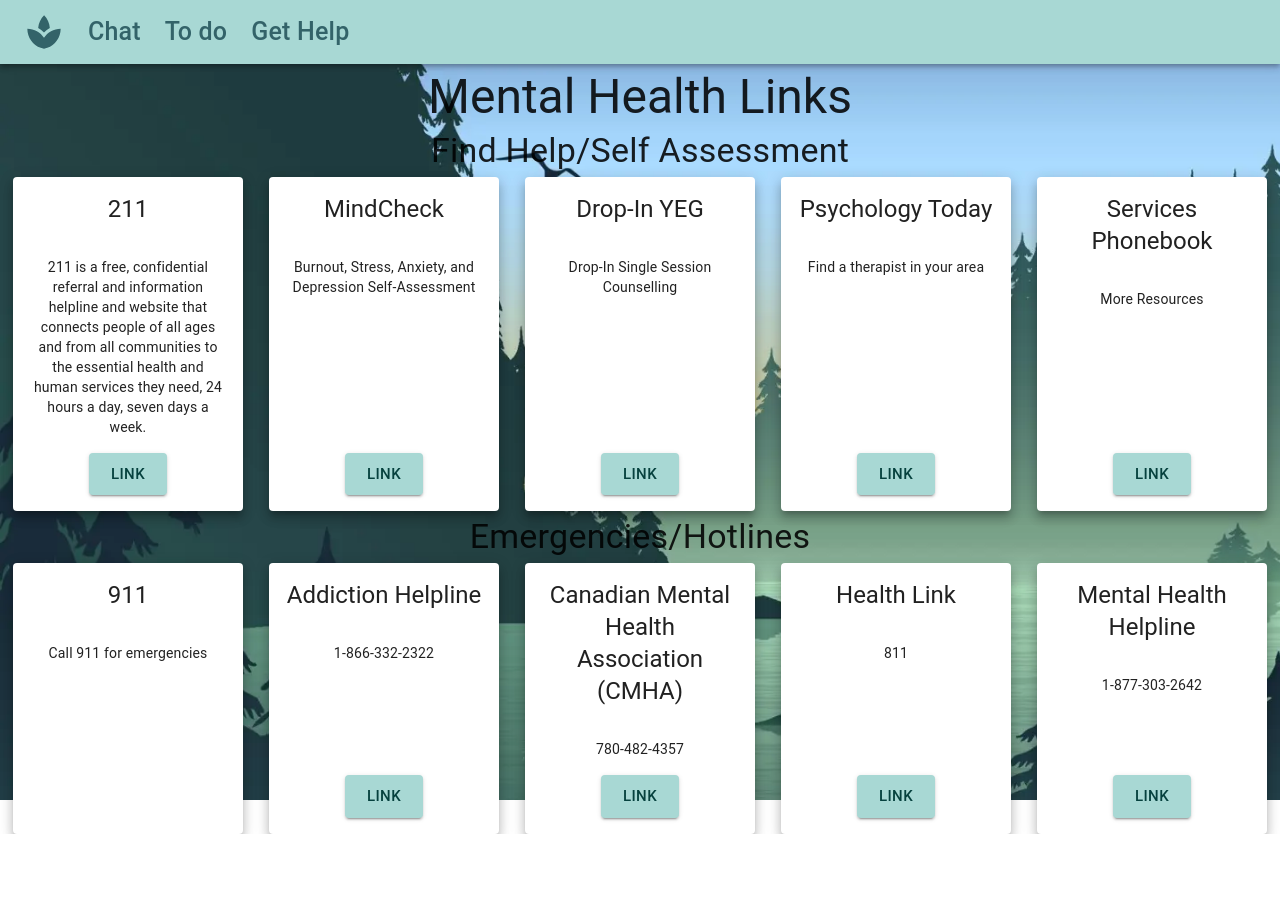
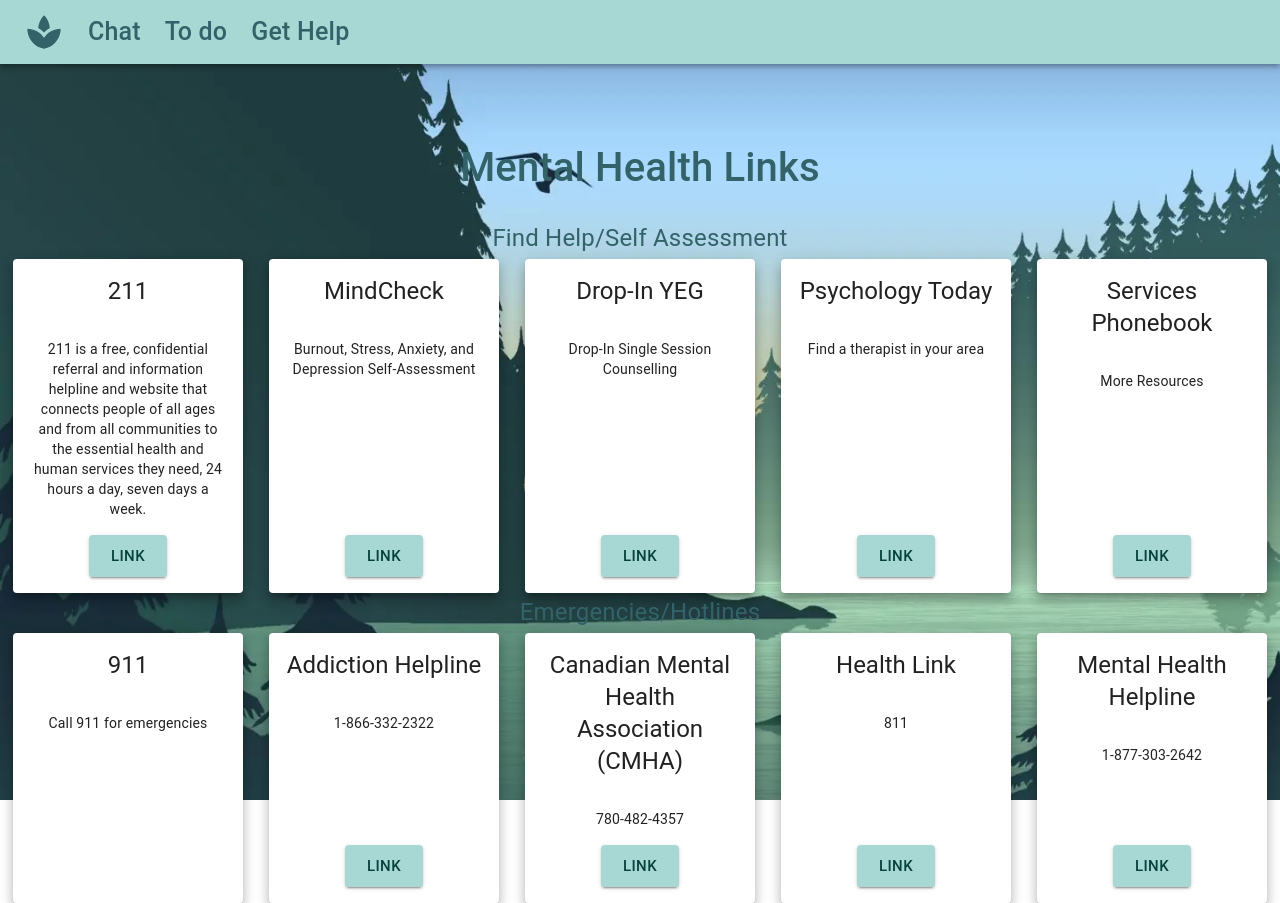
Before and after one commit to Probablymegs/serene-script, a Next.js app in the folder serene-script-nextjs-client/: page /links in a window 1280 px wide. Before the commit the page ends 834 px from the top, so only its background shows below. Built offline with nearby package versions, Linux system fonts and the light colour scheme.

Commit message:
more styling

```diff
--- a/serene-script-nextjs-client/components/ToDoList.js
+++ b/serene-script-nextjs-client/components/ToDoList.js
@@ -10,10 +10,12 @@
 import TextField from "@mui/material/TextField";
 import Typography from "@mui/material/Typography";
 import DeleteRoundedIcon from "@mui/icons-material/DeleteRounded";
+import { useTheme } from "@mui/material";
 
 export default function ToDoList() {
     const [toDoItem, setToDoItem] = useState("");
     const [allToDos, setAllToDos] = useState([]);
+    const theme = useTheme();
 
     const onToDoChange = (event) => {
         setToDoItem(event.target.value);
@@ -35,7 +37,7 @@
         <Box sx={{ flexGrow: 1 }}>
             <Grid container sx={{ width: "70%", marginX: "auto" }}>
                 <Grid item xs={12}>
-                    <h1 style={{ textAlign: "center", marginTop: "5rem" }}>To Do</h1>
+                    <h1 style={{ textAlign: "center", marginTop: "5rem", color: theme.palette.primary.dark, marginBottom: "3rem" }}>To Do</h1>
                 </Grid>
                 <Grid item xs={10}>
                     <TextField
--- a/serene-script-nextjs-client/pages/chat.js
+++ b/serene-script-nextjs-client/pages/chat.js
@@ -79,7 +79,7 @@
             </Head>
             <NavBar />
             <Box height={100}>
-                <h1 style={{ textAlign: "center", marginTop: "5rem" }}>Therapy Chat</h1>
+                <h1 style={{ textAlign: "center", marginTop: "5rem", color: theme.palette.primary.dark, marginBottom: "3rem" }}>Therapy Chat</h1>
 
                 {sessionMessages && sessionMessages.length > 0 && (
                     <>
--- a/serene-script-nextjs-client/pages/links.js
+++ b/serene-script-nextjs-client/pages/links.js
@@ -1,6 +1,6 @@
 import NavBar from "@/components/NavBar";
 import Head from "next/head";
-import { Box, Button, Card, CardContent, CardHeader, Typography } from "@mui/material";
+import { Box, Button, Card, CardContent, CardHeader, Typography, useTheme } from "@mui/material";
 
 export default function Links() {
     /*CANADA RESOURCES
@@ -40,6 +40,8 @@
     Calgary based:
     -	Distress Center
     o	403-266-4357*/
+
+    const theme = useTheme();
 
     const content = [
         {
@@ -120,14 +122,22 @@
                 <link rel="icon" href="/favicon.ico" />
             </Head>
             <NavBar />
-            <Box sx={{ textAlign: "center", marginTop: "5px", marginBottom: "5px" }}>
-                <Typography variant="h3">Mental Health Links </Typography>
-            </Box>
+            <h1
+                style={{
+                    textAlign: "center",
+                    marginTop: "5rem",
+                    color: theme.palette.primary.dark,
+                    marginBottom: "2rem",
+                    width: "100%"
+                }}
+            >
+                Mental Health Links
+            </h1>
             <Box>
                 {content.map((section) => {
                     return (
                         <Box sx={{ textAlign: "center" }}>
-                            <Typography variant="h4" sx={{ marginTop: "5px", marginBottom: "5px" }}>
+                            <Typography variant="h4" sx={{ marginTop: "5px", marginBottom: "5px", fontSize: "1.5rem", color: theme.palette.primary.dark, }}>
                                 {section.section}
                             </Typography>
                             <Box
```
Also changed, not shown: serene-script-nextjs-client/components/NavBar.js (+23 -13 lines).
